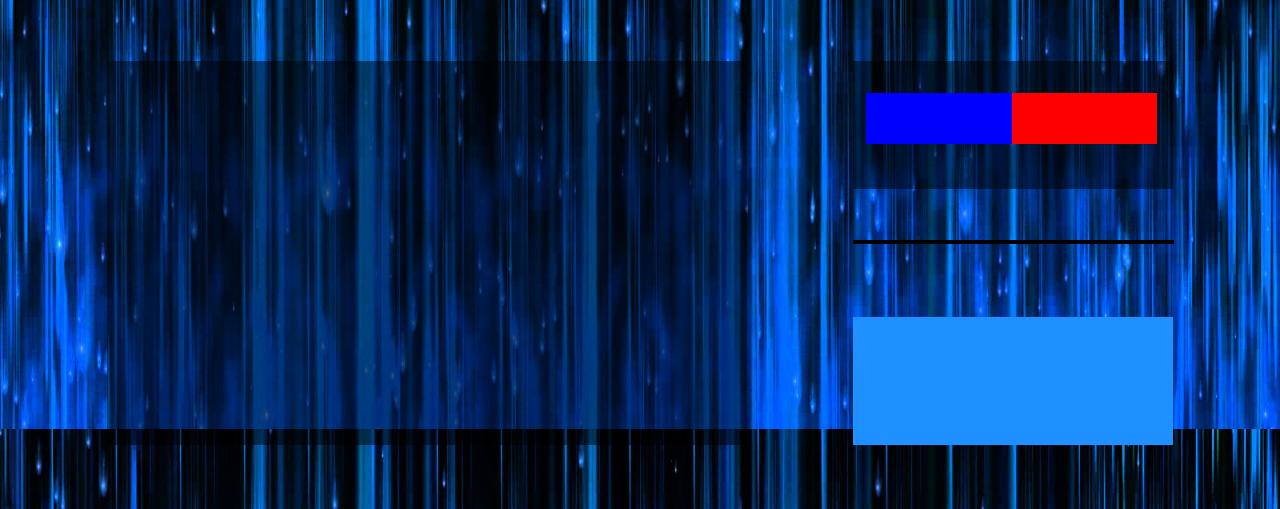
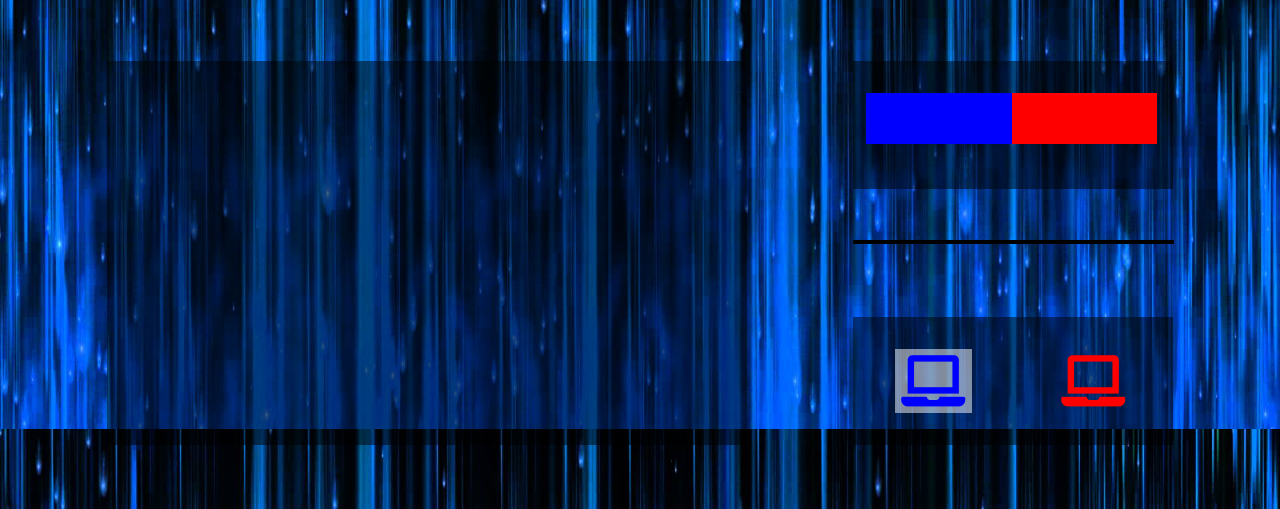
Before and after one commit to torinberger/y11-hack-tables, a plain HTML site: page index.html in a window 1280 px wide. Shown: the part 291-800 px from the top of the page. Drawn offline with nearby package versions, Linux system fonts and the light colour scheme.

Commit message:
example turn system

```diff
--- a/index.html
+++ b/index.html
@@ -47,7 +47,7 @@
         </div>
       </div>
       <div id="turn">
-        <div id="blue-turn"></div><div id="red-turn"></div>
+        <div id="blue-turn"><i class="fas fa-laptop"></i></div><div id="red-turn"><i class="fas fa-laptop"></i></div>
       </div>
     </div>
   </body>
--- a/src/game.css
+++ b/src/game.css
@@ -137,7 +137,7 @@ body {
 
 #turn {
   grid-area: turn;
-  background: dodgerblue;
+  background: rgba(0, 0, 0, 0.5);
   display: grid;
   grid-template-rows: [a-start b-start] 1fr [a-end b-end];
   grid-template-columns:  [a-start] 1fr [a-end b-start] 1fr [b-end];
@@ -147,10 +147,26 @@ body {
   grid-area: a;
   width: 100%;
   height: 100%;
+  display: flex;
+}
+
+#blue-turn i {
+  margin: auto;
+  font-size: 4vw;
+  color: blue;
+  background: rgba(255, 255, 255, 0.5);
+  padding: 0.5vw;
 }
 
 #red-turn {
   grid-area: b;
   width: 100%;
   height: 100%;
+  display: flex;
 }
+
+#red-turn i {
+  margin: auto;
+  font-size: 4vw;
+  color: red;
+}
```
